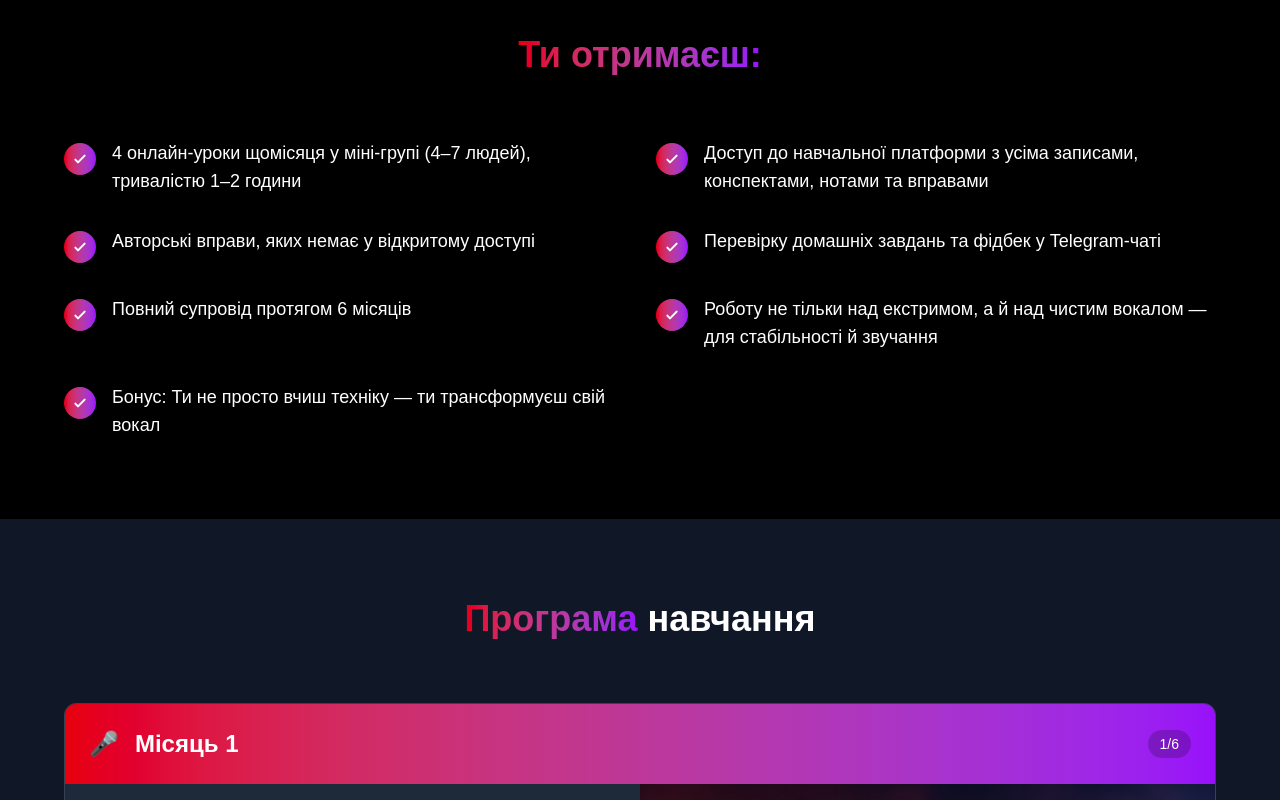
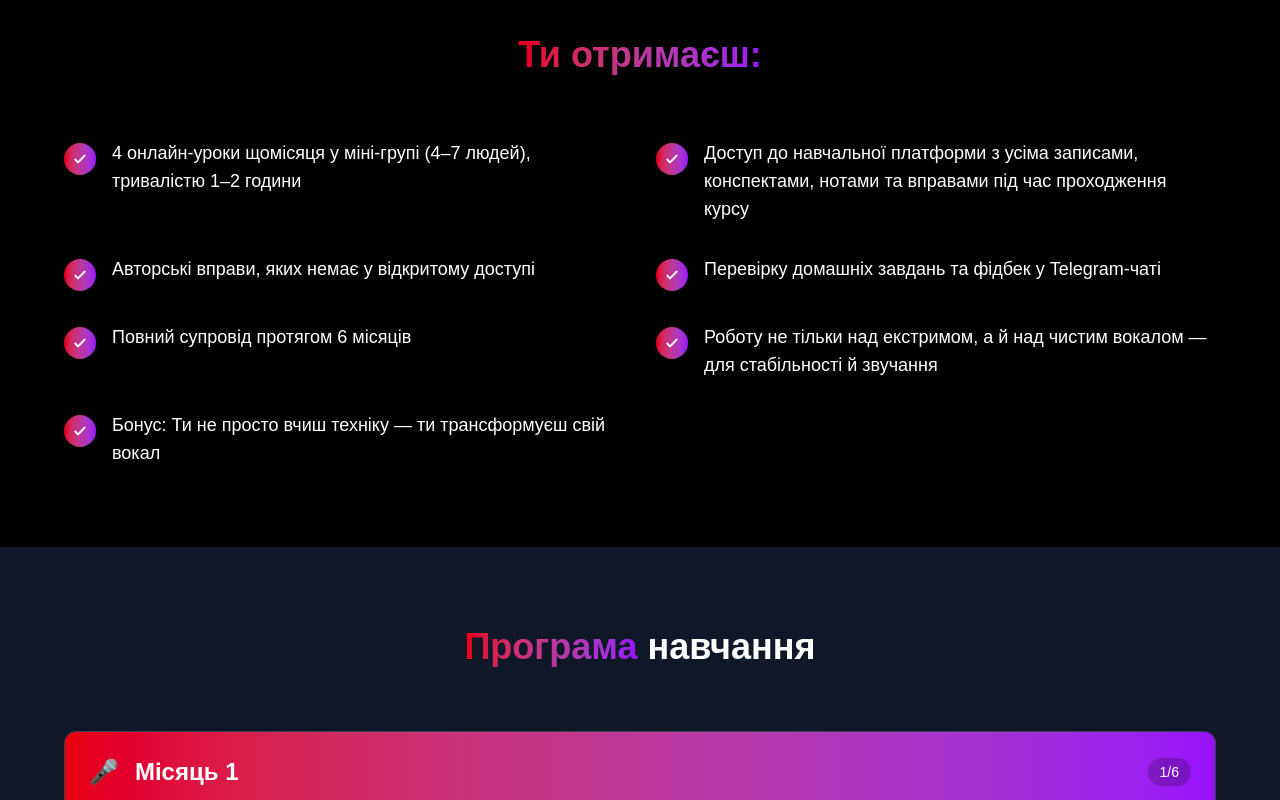
Before and after one commit to GrigoriyShkarta/extreme-group, a Next.js app: page / in a window 1280 px wide. Shown: the part 1460-2260 px from the top of the page. Built offline with nearby package versions, Linux system fonts and the light colour scheme.

Commit message:
added fag

```diff
--- a/components/AfterFinish.tsx
+++ b/components/AfterFinish.tsx
@@ -11,7 +11,7 @@ export default function AfterFinish() {
 				<div className='grid md:grid-cols-2 gap-8'>
 					{[
 						'4 онлайн-уроки щомісяця у міні-групі (4–7 людей), тривалістю 1–2 години',
-						'Доступ до навчальної платформи з усіма записами, конспектами, нотами та вправами',
+						'Доступ до навчальної платформи з усіма записами, конспектами, нотами та вправами під час проходження курсу',
 						'Авторські вправи, яких немає у відкритому доступі',
 						'Перевірку домашніх завдань та фідбек у Telegram-чаті',
 						'Повний супровід протягом 6 місяців',
--- a/components/FAQ.tsx
+++ b/components/FAQ.tsx
@@ -24,6 +24,11 @@ export default function FAQ() {
 				'Якщо я пройшов твій майстер-клас по екстриму, чи буде мені корисно?',
 			answer:
 				'Так, в мене є студенти, які приходять на це навчання після майстер-класу і вони отримують ще більше власної практики по кожній техніці, мої авторські вправи та підтримку на всіх етапах. Це навчання ще більш глибоке занурення в екстрим та мою методику.',
+		},
+		{
+			question: 'Як довго у мене буде доступ до матеріалів?',
+			answer:
+				'Доступ до навчальних матеріалів буде на протязі проходження курсу плюс ще один місяц після успішного проходження. Якщо ти вирішив завершити начання і не доходити до кінця програми - доступ закриваєтся до першого уроку наступного абонементу за який не було сплачено',
 		},
 	]
 
```
